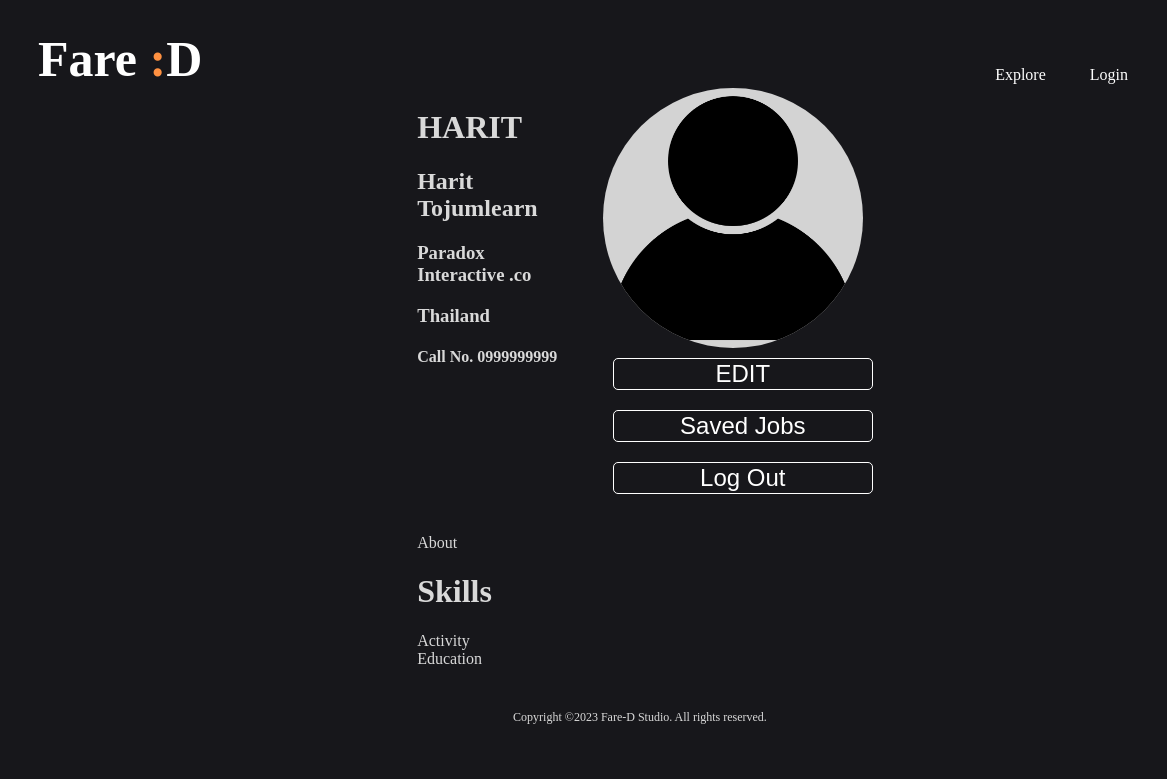
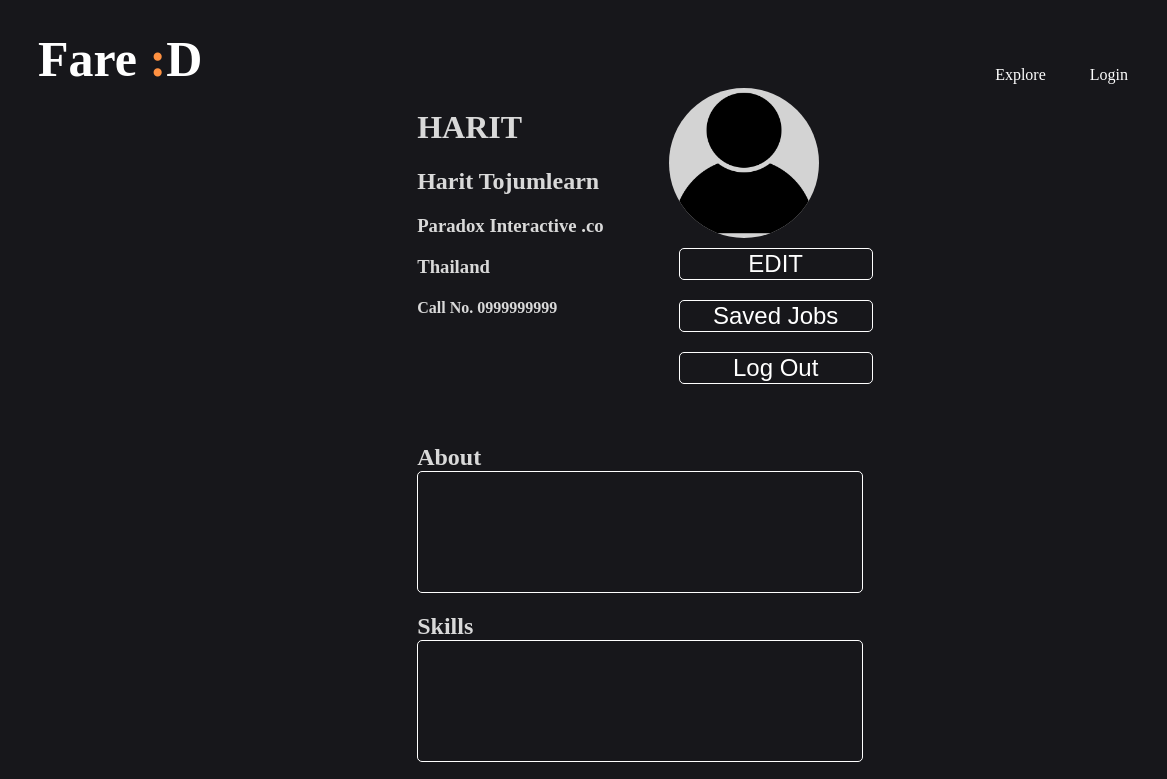
Before and after one commit to BiozW/312WebProject, a website: page public/profile.html in a window 1280 px wide. Shown: the top 779 px of the page, 0-1167 px from the left. Drawn offline with Linux system fonts and the light colour scheme.

Commit message:
UPDATE: CSS - profile (bug img again)

```diff
--- a/public/css/profile.css
+++ b/public/css/profile.css
@@ -94,11 +94,11 @@ nav {
 }
 
 #profile-portait {
-    align-content: center;
-    align-items: center;
-    text-align: center;
-    width: 260px;
-    height: 260px;
+    align-content: right;
+    align-items: right;
+    text-align: right;
+    width: 150px;
+    height: 150px;
     flex-shrink: 0;
     border-radius: 260px;
     background: url(<path-to-image>), lightgray 50% / cover no-repeat;
@@ -108,15 +108,21 @@ nav {
     width: 100%;
     height: 100%;
     border-radius: 260px;
-    justify-content: center;
-    justify-self: center;
-    justify-items: center;
 }
-
-
 
 #profiledetail {
     grid-column: 2 / span 2;
+}
+
+#profiledetail > div > h2 {
+    margin-bottom: 0px;
+}
+
+#profiledetail > div > div{
+    margin-top: 0px;
+    height: 120px;
+    border: 1px solid #FFF;
+    border-radius: 5px;
 }
 
 footer {
--- a/public/profile.html
+++ b/public/profile.html
@@ -4,6 +4,7 @@
     <meta charset="UTF-8">
     <meta name="viewport" content="width=device-width, initial-scale=1.0">
     <link rel="stylesheet" href="css/profile.css">
+    <link rel="icon" href="/images/Icon.png" type="image/F-icon">
     <title>Fare :D | Profile</title>
 </head>
 <body>
@@ -66,16 +67,28 @@
         </div>
         <div id="profiledetail">
             <div id="aboutbox">
-                <span>About</span>
+                <h2>About</h2>
+                <div>
+                    <span id="aboutdetail"></span>
+                </div>
             </div>
             <div id="skillsbox">
-                <h1>Skills</h1>
+                <h2>Skills</h2>
+                <div>
+                    <span id="skilldetail"></span>
+                </div>
             </div>
             <div id="activitybox">
-                <span>Activity</span>
+                <h2>Activity</h2>
+                <div>
+                    <span id="activitydetail"></span>
+                </div>
             </div>
             <div id="educationbox">
-                <span>Education</span>
+                <h2>Education</h2>
+                <div>
+                    <span id="educationdetail"></span>
+                </div>
             </div>
         </div>
     </main>
--- a/server.js
+++ b/server.js
@@ -2,7 +2,7 @@ const express = require("express");
 const app = express();
 const fs = require("fs");
 const hostname = "localhost";
-const port = 3000;
+const port = 3020;
 const bodyParser = require("body-parser");
 var cookieParser = require("cookie-parser");
 const multer = require("multer");
```
